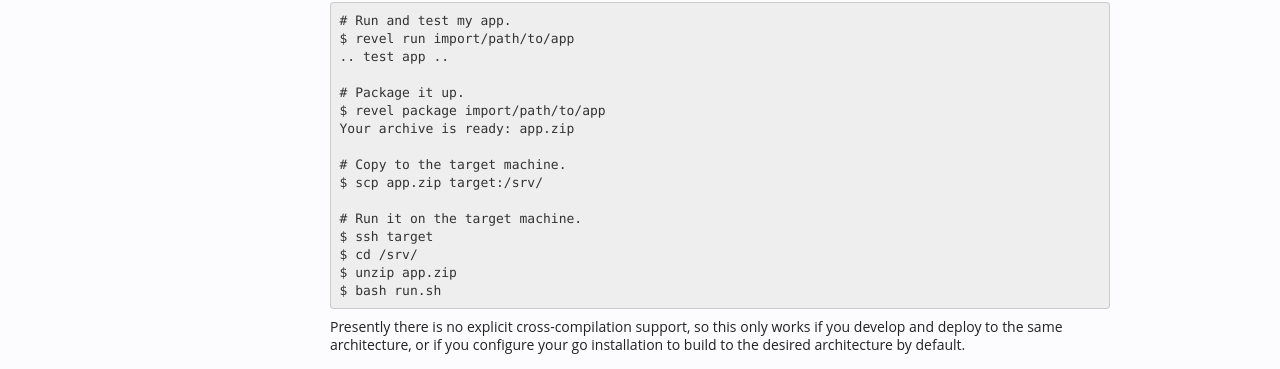
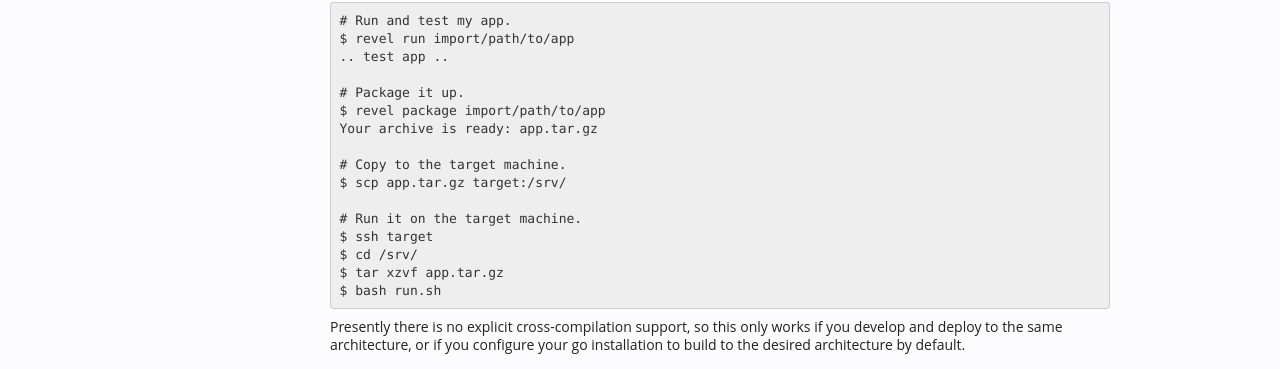
Before and after one commit to revel/revel, a Jekyll site: the page built from manual/deployment.md, in a window 1280 px wide. Shown: the part 488-857 px from the top of the page. Built offline with Jekyll 4.4.1, drawn with Linux system fonts in a browser that asks for light colours.

Commit message:
Update deployment to reflect tar.gz packaging

```diff
--- a/manual/deployment.md
+++ b/manual/deployment.md
@@ -29,15 +29,15 @@
 
 	# Package it up.
 	$ revel package import/path/to/app
-	Your archive is ready: app.zip
+	Your archive is ready: app.tar.gz
 
 	# Copy to the target machine.
-	$ scp app.zip target:/srv/
+	$ scp app.tar.gz target:/srv/
 
 	# Run it on the target machine.
 	$ ssh target
 	$ cd /srv/
-    $ unzip app.zip
+    $ tar xzvf app.tar.gz
 	$ bash run.sh
 
 Presently there is no explicit cross-compilation support, so this only works if
```
